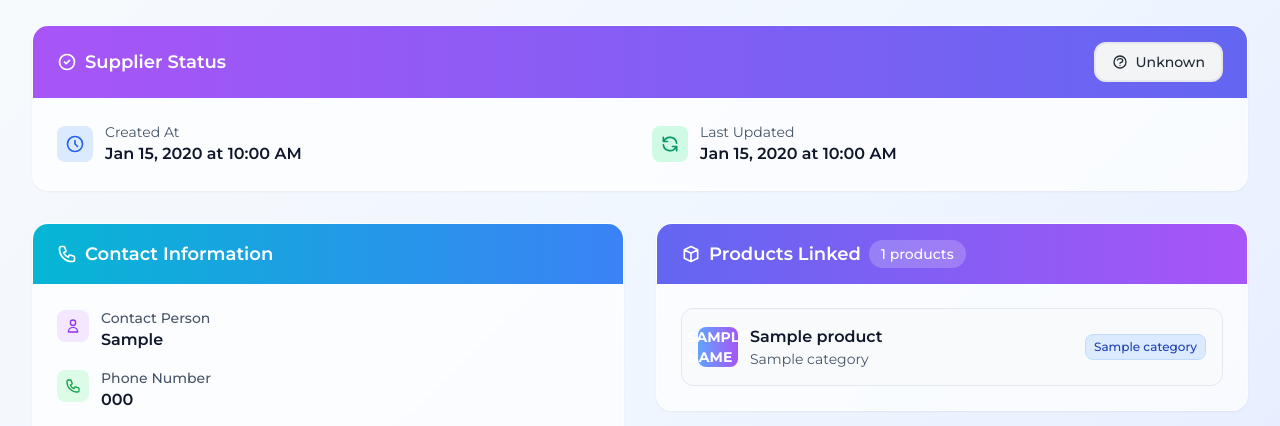
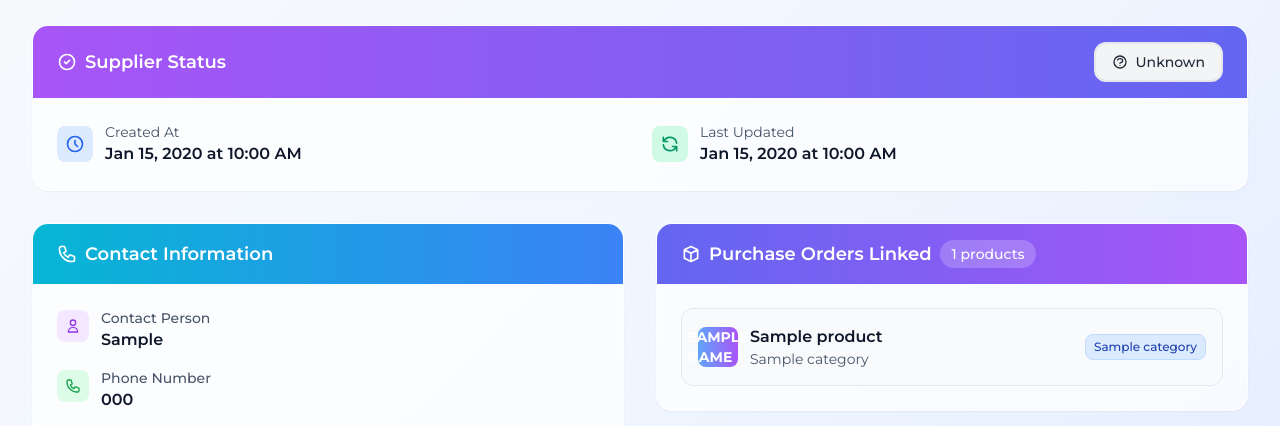
Before and after one commit to YOOSUF-HUB/Smart-Pharmacy-System, a Django app: template templates/supplierManagement/supplier_detail.html in a window 1280 px wide. Shown: the part 204-630 px from the top of the page. Run offline with Django 5.2, Linux system fonts and the light colour scheme; the template is opened without the code that fills it: most values are stand-ins (such as "Sample title", 1, 10 or a date in 2020); some libraries are stand-ins or nearby versions.

Commit message:
Update supplier templates to reference purchase orders
Changed labels and headings in supplier_detail.html and supplier_form.html from 'Products' to 'Purchase Orders' to better reflect the intended linkage. Adjusted select options and descriptions accordingly for clarity.

```diff
--- a/templates/supplierManagement/supplier_detail.html
+++ b/templates/supplierManagement/supplier_detail.html
@@ -376,7 +376,7 @@
               <svg class="w-5 h-5 mr-2" fill="none" stroke="currentColor" viewBox="0 0 24 24">
                 <path stroke-linecap="round" stroke-linejoin="round" stroke-width="2" d="M20 7l-8-4-8 4m16 0l-8 4m8-4v10l-8 4m0-10L4 7m8 4v10M4 7v10l8 4"></path>
               </svg>
-              Products Linked
+              Purchase Orders Linked
               {% if supplier.products.all %}
                 <span class="ml-2 px-3 py-1 bg-white/20 rounded-full text-sm font-medium">
                   {{ supplier.products.all|length }} products
@@ -411,7 +411,7 @@
                 <svg class="w-12 h-12 mx-auto mb-4 text-slate-400" fill="none" stroke="currentColor" viewBox="0 0 24 24">
                   <path stroke-linecap="round" stroke-linejoin="round" stroke-width="2" d="M20 7l-8-4-8 4m16 0l-8 4m8-4v10l-8 4m0-10L4 7m8 4v10M4 7v10l8 4"></path>
                 </svg>
-                <h4 class="text-lg font-medium text-slate-900 mb-2">No Products Linked</h4>
+                <h4 class="text-lg font-medium text-slate-900 mb-2">No Purchase Orders Linked</h4>
                 <p class="text-sm text-slate-500 mb-4">This supplier hasn't been linked to any products yet.</p>
                 <a href="{% url 'suppliers:edit' supplier.pk %}"
                    class="inline-flex items-center px-4 py-2 bg-gradient-to-r from-indigo-500 to-purple-500 text-white rounded-xl hover:from-indigo-600 hover:to-purple-600 transition-all duration-200 shadow-lg hover:shadow-xl">
--- a/templates/supplierManagement/supplier_form.html
+++ b/templates/supplierManagement/supplier_form.html
@@ -567,7 +567,7 @@
                 <svg class="w-6 h-6 mr-3 text-indigo-600" fill="none" stroke="currentColor" viewBox="0 0 24 24">
                   <path stroke-linecap="round" stroke-linejoin="round" stroke-width="2" d="M20 7l-8-4-8 4m16 0l-8 4m8-4v10l-8 4m0-10L4 7m8 4v10M4 7v10l8 4"></path>
                 </svg>
-                Product Linkage
+                Purchase Order Linkage
               </h4>
               <p class="text-sm text-slate-600">Link specific products to this supplier for inventory management</p>
             </div>
@@ -578,13 +578,13 @@
                 <svg class="w-4 h-4 mr-2 text-slate-500" fill="none" stroke="currentColor" viewBox="0 0 24 24">
                   <path stroke-linecap="round" stroke-linejoin="round" stroke-width="2" d="M20 7l-8-4-8 4m16 0l-8 4m8-4v10l-8 4m0-10L4 7m8 4v10M4 7v10l8 4"></path>
                 </svg>
-                Select Products
+                Select Purchase Orders
               </label>
               <select name="products" id="id_products" class="form-select select2" multiple>
                 {% for product in form.products.field.queryset %}
                   <option value="{{ product.pk }}"
                           {% if product.pk in form.products.value|default_if_none:'' %}selected{% endif %}>
-                    {{ product.name }} - {{ product.category }}
+                    {{ product.name }}
                   </option>
                 {% endfor %}
               </select>
```
